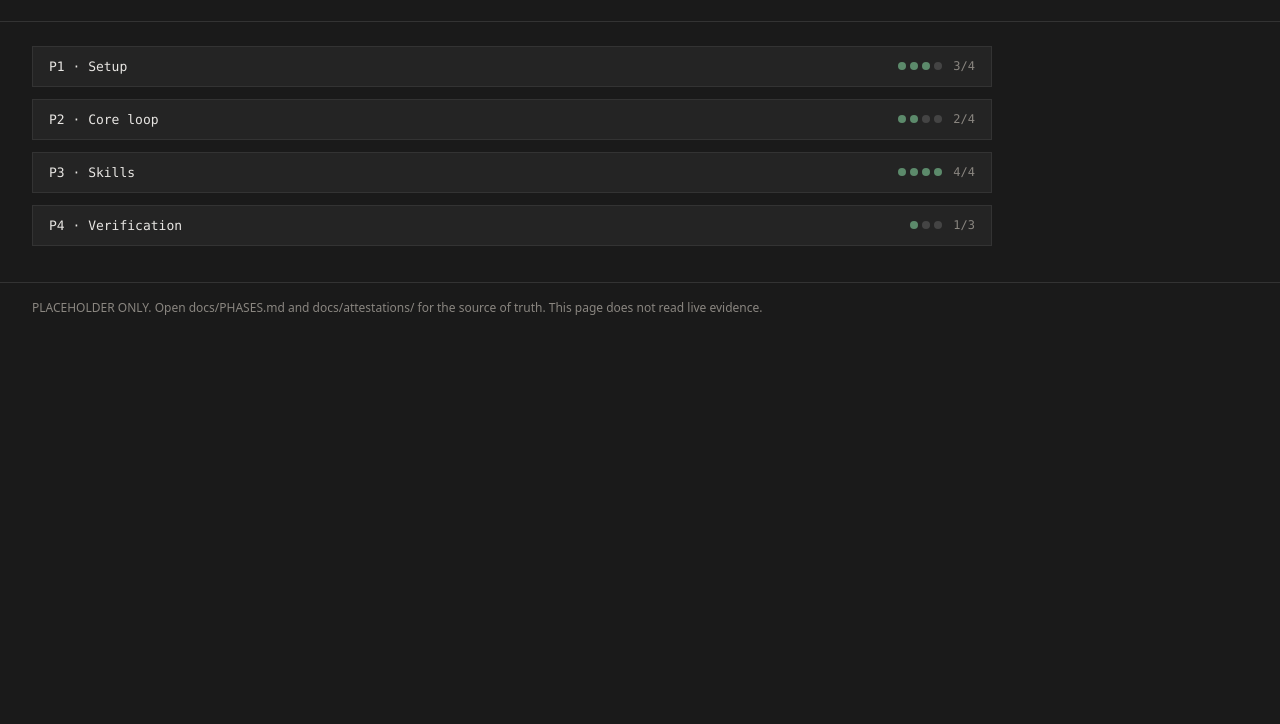
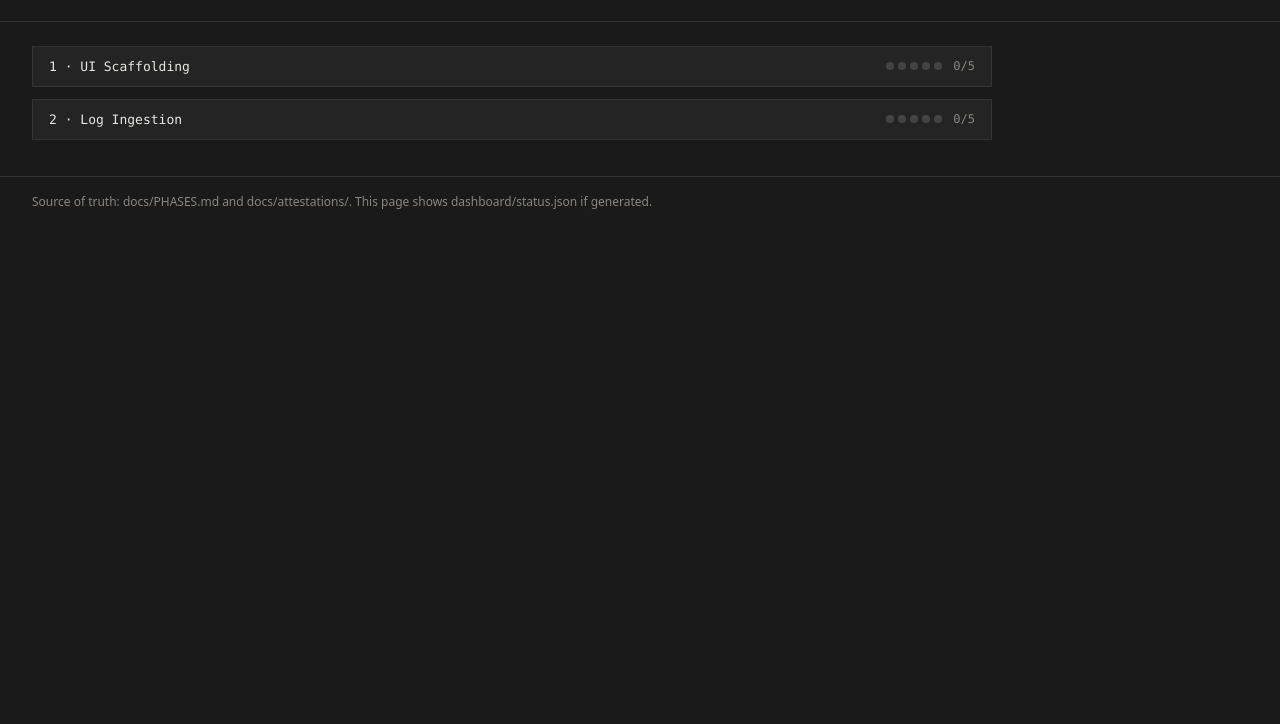
Before and after one commit to yjj3019/AI-Harness, a plain HTML site: page dashboard/index.html in a window 1280 px wide. Shown: the part 76-800 px from the top of the page. Drawn offline with Linux system fonts and the light colour scheme.

Commit message:
fix: resolve remaining guardrail limits
- evidence-guard: single-pass lexical normalize for non-existent paths
- read-tracker: exit 2 when jq or sha256sum is missing
- toolbroker: remove unauthenticated bypass
- dashboard: load status.json; generator from PHASES.md
- block-destructive: add shred to raw-disk pattern
- hardening note updated

```diff
--- a/dashboard/index.html
+++ b/dashboard/index.html
@@ -33,22 +33,21 @@
 <body>
   <header>
     <h1>AI-Harness</h1>
-    <div class="sub">Phase evidence overview · PLACEHOLDER (not live attestation data)</div>
+    <div class="sub">Phase evidence overview · loads dashboard/status.json when present</div>
   </header>
   <main id="phases">
     <!-- filled by script -->
   </main>
-  <footer>PLACEHOLDER ONLY. Open docs/PHASES.md and docs/attestations/ for the source of truth. This page does not read live evidence.</footer>
+  <footer>Source of truth: docs/PHASES.md and docs/attestations/. This page shows dashboard/status.json if generated.</footer>
   <script>
-    // PLACEHOLDER DATA. Not connected to docs/attestations/. Do not treat as live status.
-    const phases = [
-      { id: 'P1', title: 'Setup', evidence: 3, total: 4 },
-      { id: 'P2', title: 'Core loop', evidence: 2, total: 4 },
-      { id: 'P3', title: 'Skills', evidence: 4, total: 4 },
-      { id: 'P4', title: 'Verification', evidence: 1, total: 3 }
-    ];
     const root = document.getElementById('phases');
-    phases.forEach(p => {
+    function render(phases) {
+      root.innerHTML = '';
+      if (!phases.length) {
+        root.innerHTML = '<p style="color:#8a8680">No status.json. Run: node scripts/dashboard-status.js</p>';
+        return;
+      }
+      phases.forEach(p => {
       const div = document.createElement('div');
       div.className = 'phase';
       const dots = Array.from({length: p.total}, (_, i) =>
@@ -61,7 +60,9 @@
         </div>
       `;
       root.appendChild(div);
-    });
+      });
+    }
+    fetch('status.json').then(r => r.ok ? r.json() : []).then(render).catch(() => render([]));
   </script>
 </body>
 </html>
--- /dev/null
+++ b/dashboard/status.json
@@ -0,0 +1,14 @@
+[
+  {
+    "id": "1",
+    "title": "UI Scaffolding",
+    "evidence": 0,
+    "total": 5
+  },
+  {
+    "id": "2",
+    "title": "Log Ingestion",
+    "evidence": 0,
+    "total": 5
+  }
+]
```
Also changed, not shown: scripts/dashboard-status.js (added, +15 -0 lines), 5 other files.
